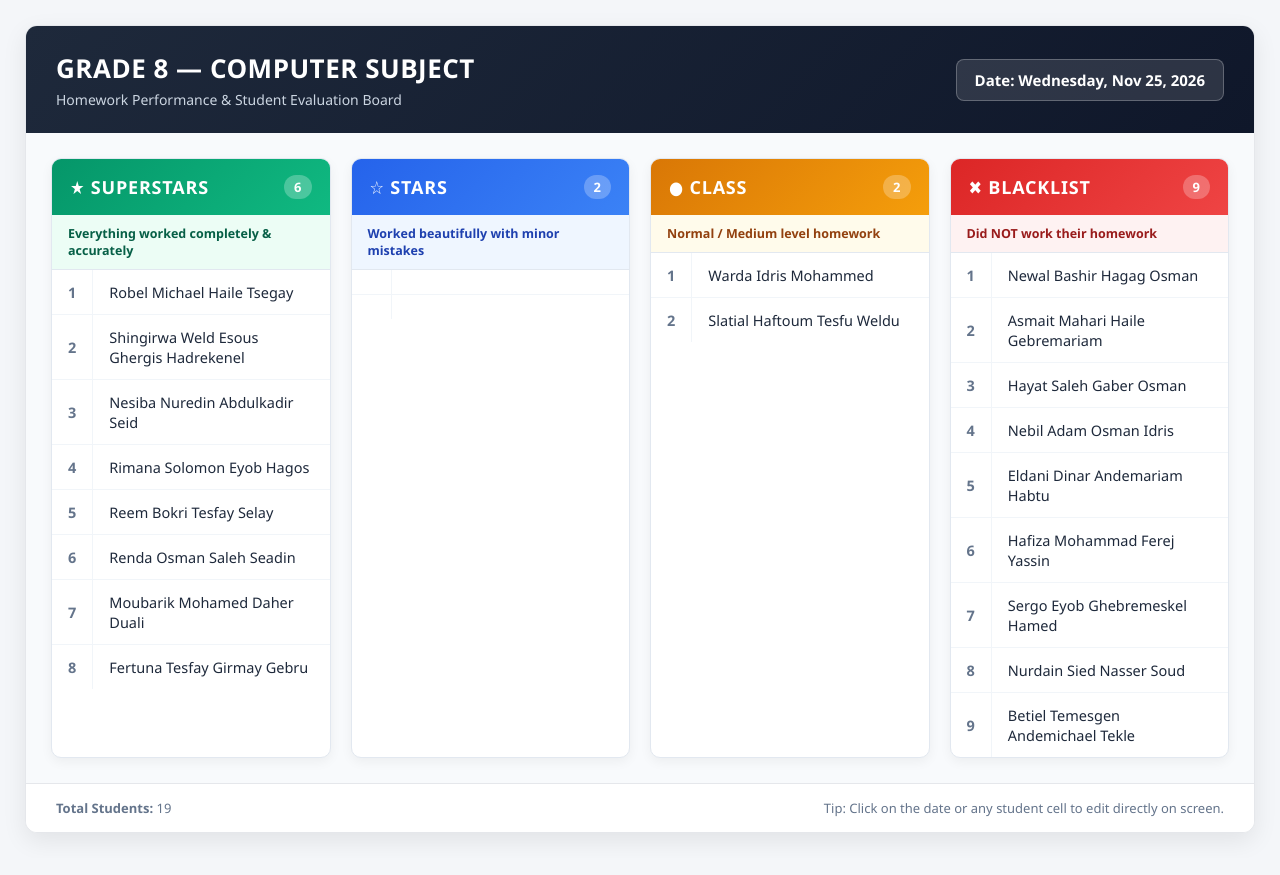
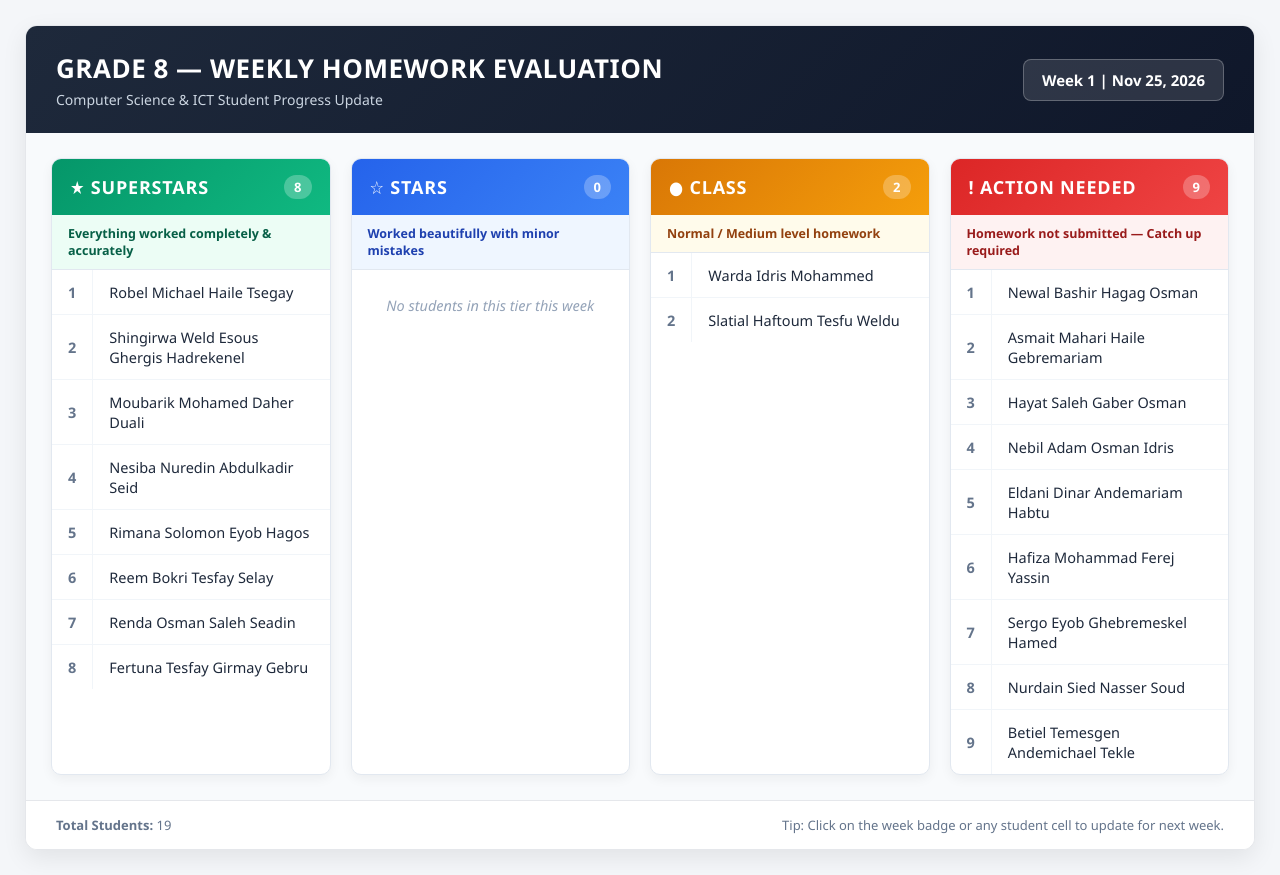
Before and after one commit to fhagos45-wq/Grade-8-computer-subject-status, a plain HTML site: page index.html in a window 1280 px wide. Drawn offline with Linux system fonts and the light colour scheme.

Commit message:
Update index.html

```diff
--- a/index.html
+++ b/index.html
@@ -3,7 +3,7 @@
 <head>
 <meta charset="UTF-8">
 <meta name="viewport" content="width=device-width, initial-scale=1.0">
-<title>Grade 8 Computer Subject - Homework Tracker</title>
+<title>Grade 8 Computer Science - Weekly Homework Evaluation</title>
 <style>
   * {
     box-sizing: border-box;
@@ -52,7 +52,7 @@
     margin-top: 4px;
   }
 
-  .date-badge {
+  .week-badge {
     background: rgba(255, 255, 255, 0.12);
     border: 1px solid rgba(255, 255, 255, 0.25);
     padding: 10px 18px;
@@ -140,10 +140,10 @@
   .class-tier .tier-desc { background-color: #fffbeb; color: #92400e; }
   .class-tier tr:hover { background-color: #fefce8; }
 
-  /* 4. Blacklist */
-  .blacklist .tier-header { background: linear-gradient(135deg, #dc2626, #ef4444); }
-  .blacklist .tier-desc { background-color: #fef2f2; color: #991b1b; }
-  .blacklist tr:hover { background-color: #fef2f2; }
+  /* 4. Action Needed */
+  .action-needed .tier-header { background: linear-gradient(135deg, #dc2626, #ef4444); }
+  .action-needed .tier-desc { background-color: #fef2f2; color: #991b1b; }
+  .action-needed tr:hover { background-color: #fef2f2; }
 
   /* Table Styling */
   table {
@@ -165,6 +165,13 @@
     color: #64748b;
     text-align: center;
     border-right: 1px solid #f1f5f9;
+  }
+
+  td.empty-msg {
+    text-align: center;
+    color: #94a3b8;
+    font-style: italic;
+    padding: 25px 16px;
   }
 
   tr:last-child td {
@@ -195,11 +202,11 @@
   <!-- Header -->
   <div class="header">
     <div class="header-title">
-      <h1>GRADE 8 — COMPUTER SUBJECT</h1>
-      <p>Homework Performance &amp; Student Evaluation Board</p>
+      <h1>GRADE 8 — WEEKLY HOMEWORK EVALUATION</h1>
+      <p>Computer Science &amp; ICT Student Progress Update</p>
     </div>
-    <div class="date-badge" contenteditable="true" title="Click to edit date">
-      Date: Wednesday, Nov 25, 2026
+    <div class="week-badge" contenteditable="true" title="Click to edit week and date">
+      Week 1 | Nov 25, 2026
     </div>
   </div>
 
@@ -210,17 +217,17 @@
     <div class="tier-card superstars">
       <div class="tier-header">
         <h2>★ Superstars</h2>
-        <span class="count-pill">6</span>
+        <span class="count-pill">8</span>
       </div>
       <div class="tier-desc">Everything worked completely &amp; accurately</div>
       <table contenteditable="true">
         <tr><td class="num">1</td><td>Robel Michael Haile Tsegay</td></tr>
         <tr><td class="num">2</td><td>Shingirwa Weld Esous Ghergis Hadrekenel</td></tr>
-        <tr><td class="num">3</td><td>Nesiba Nuredin Abdulkadir Seid</td></tr>
-        <tr><td class="num">4</td><td>Rimana Solomon Eyob Hagos</td></tr>
-        <tr><td class="num">5</td><td>Reem Bokri Tesfay Selay</td></tr>
-        <tr><td class="num">6</td><td>Renda Osman Saleh Seadin</td></tr>
-        <tr><td class="num">7</td><td>Moubarik Mohamed Daher Duali</td></tr>
+        <tr><td class="num">3</td><td>Moubarik Mohamed Daher Duali</td></tr>
+        <tr><td class="num">4</td><td>Nesiba Nuredin Abdulkadir Seid</td></tr>
+        <tr><td class="num">5</td><td>Rimana Solomon Eyob Hagos</td></tr>
+        <tr><td class="num">6</td><td>Reem Bokri Tesfay Selay</td></tr>
+        <tr><td class="num">7</td><td>Renda Osman Saleh Seadin</td></tr>
         <tr><td class="num">8</td><td>Fertuna Tesfay Girmay Gebru</td></tr>
       </table>
     </div>
@@ -229,12 +236,11 @@
     <div class="tier-card stars">
       <div class="tier-header">
         <h2>☆ Stars</h2>
-        <span class="count-pill">2</span>
+        <span class="count-pill">0</span>
       </div>
       <div class="tier-desc">Worked beautifully with minor mistakes</div>
       <table contenteditable="true">
-        <tr><td class="num"></td><td></td></tr>
-        <tr><td class="num"></td><td></td></tr>
+        <tr><td class="empty-msg">No students in this tier this week</td></tr>
       </table>
     </div>
 
@@ -251,13 +257,13 @@
       </table>
     </div>
 
-    <!-- 4. BLACKLIST -->
-    <div class="tier-card blacklist">
+    <!-- 4. ACTION NEEDED -->
+    <div class="tier-card action-needed">
       <div class="tier-header">
-        <h2>✖ Blacklist</h2>
+        <h2>! Action Needed</h2>
         <span class="count-pill">9</span>
       </div>
-      <div class="tier-desc">Did NOT work their homework</div>
+      <div class="tier-desc">Homework not submitted — Catch up required</div>
       <table contenteditable="true">
         <tr><td class="num">1</td><td>Newal Bashir Hagag Osman</td></tr>
         <tr><td class="num">2</td><td>Asmait Mahari Haile Gebremariam</td></tr>
@@ -276,7 +282,7 @@
   <!-- Footer -->
   <div class="footer">
     <span><strong>Total Students:</strong> 19</span>
-    <span>Tip: Click on the date or any student cell to edit directly on screen.</span>
+    <span>Tip: Click on the week badge or any student cell to update for next week.</span>
   </div>
 </div>
 
```
